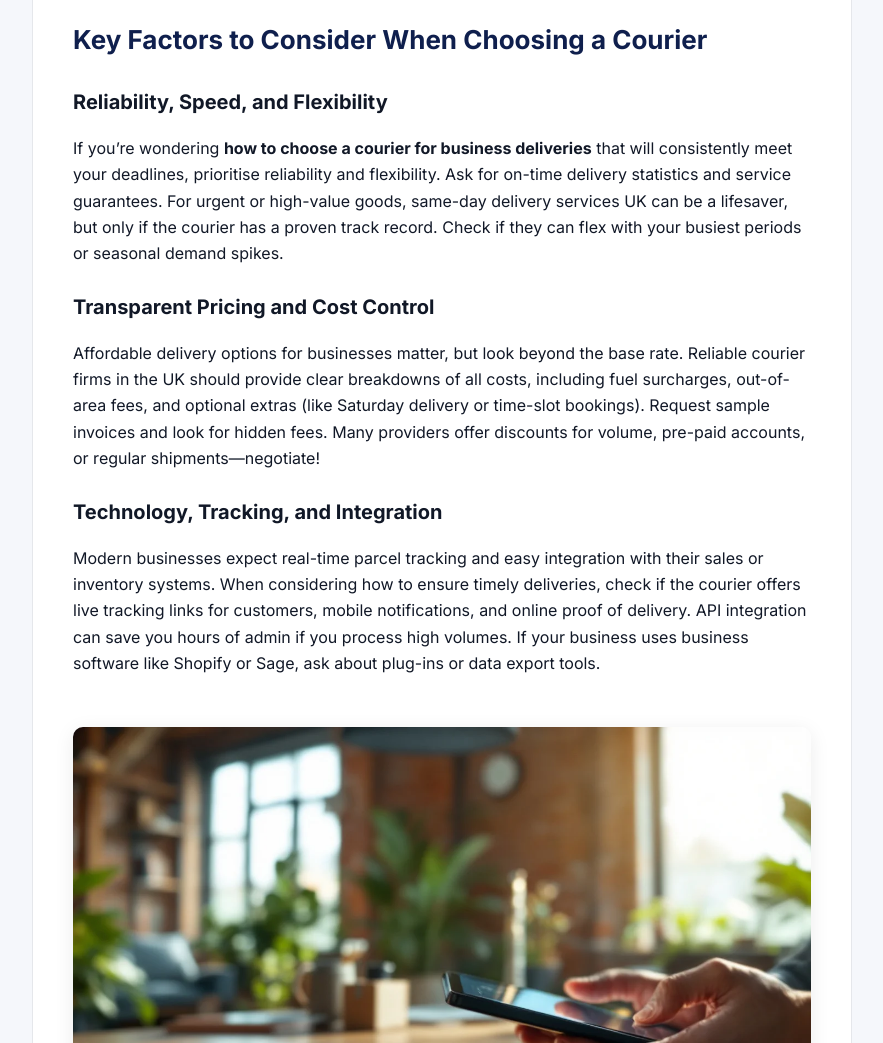
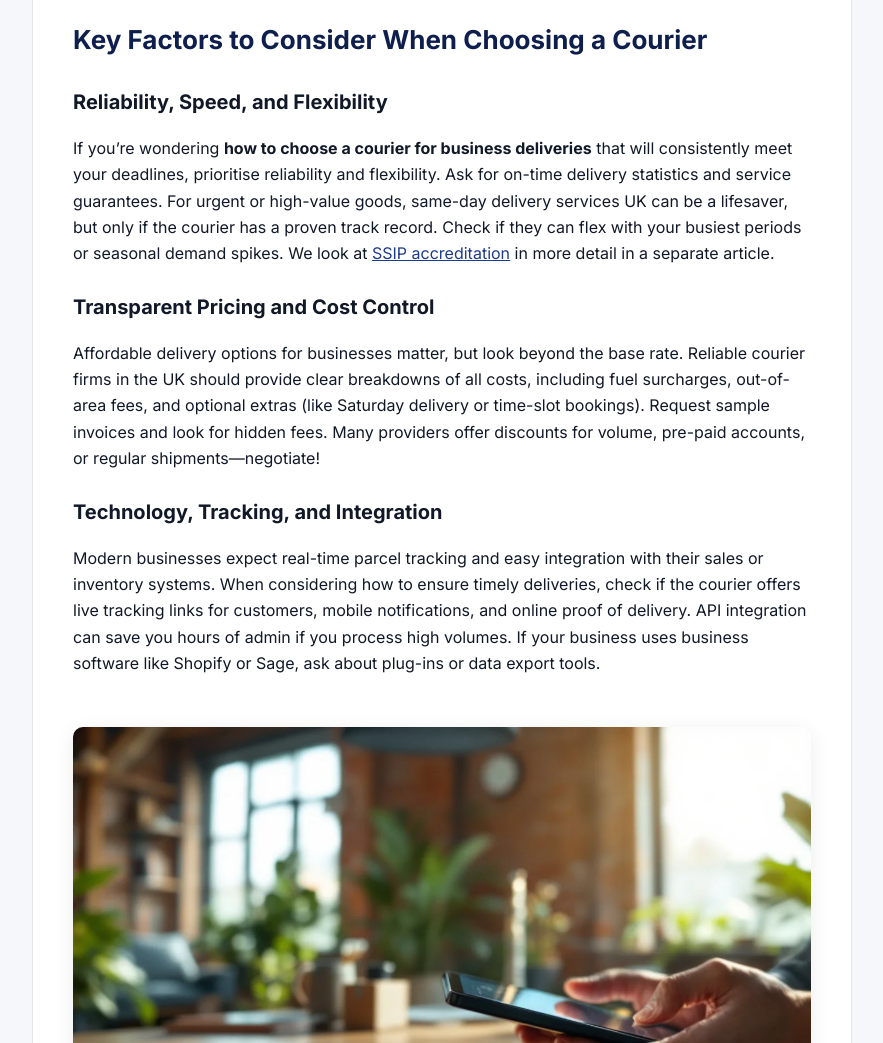
Before and after one commit to aiautomationuk/net-fin-tech, a plain HTML site: page blog/how-to-choose-a-courier-for-business-deliveries-uk-2026-guide.html in a window 1280 px wide. Shown: the part 4780-5823 px from the top of the page, without its empty margins (198-1081 px from the left). Drawn offline with Linux system fonts and the light colour scheme.

Commit message:
Link to a new related post: SSIP Accreditation

```diff
--- a/blog/how-to-choose-a-courier-for-business-deliveries-uk-2026-guide.html
+++ b/blog/how-to-choose-a-courier-for-business-deliveries-uk-2026-guide.html
@@ -132,7 +132,7 @@ article.post blockquote{border-left:4px solid var(--p);margin:16px 0;padding:6px
 </table>
 <h2>Key Factors to Consider When Choosing a Courier</h2>
 <h3>Reliability, Speed, and Flexibility</h3>
-<p>If you’re wondering <strong>how to choose a courier for business deliveries</strong> that will consistently meet your deadlines, prioritise reliability and flexibility. Ask for on-time delivery statistics and service guarantees. For urgent or high-value goods, same-day delivery services UK can be a lifesaver, but only if the courier has a proven track record. Check if they can flex with your busiest periods or seasonal demand spikes.</p>
+<p>If you’re wondering <strong>how to choose a courier for business deliveries</strong> that will consistently meet your deadlines, prioritise reliability and flexibility. Ask for on-time delivery statistics and service guarantees. For urgent or high-value goods, same-day delivery services UK can be a lifesaver, but only if the courier has a proven track record. Check if they can flex with your busiest periods or seasonal demand spikes. We look at <a href="https://fin-tech.co.uk/blog/ssip-accreditation.html">SSIP accreditation</a> in more detail in a separate article.</p>
 <h3>Transparent Pricing and Cost Control</h3>
 <p>Affordable delivery options for businesses matter, but look beyond the base rate. Reliable courier firms in the UK should provide clear breakdowns of all costs, including fuel surcharges, out-of-area fees, and optional extras (like Saturday delivery or time-slot bookings). Request sample invoices and look for hidden fees. Many providers offer discounts for volume, pre-paid accounts, or regular shipments—negotiate!</p>
 <h3>Technology, Tracking, and Integration</h3>
```
